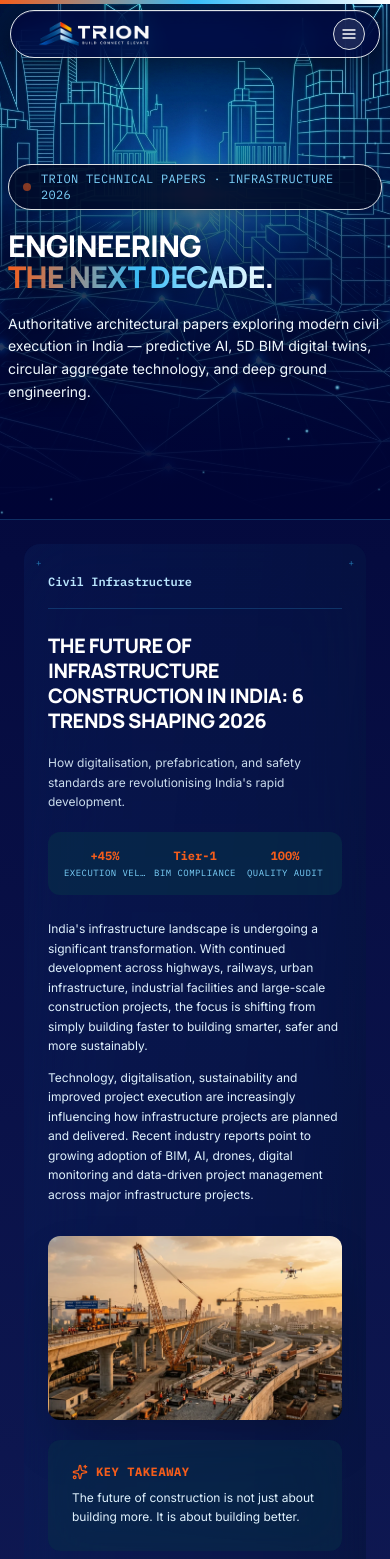
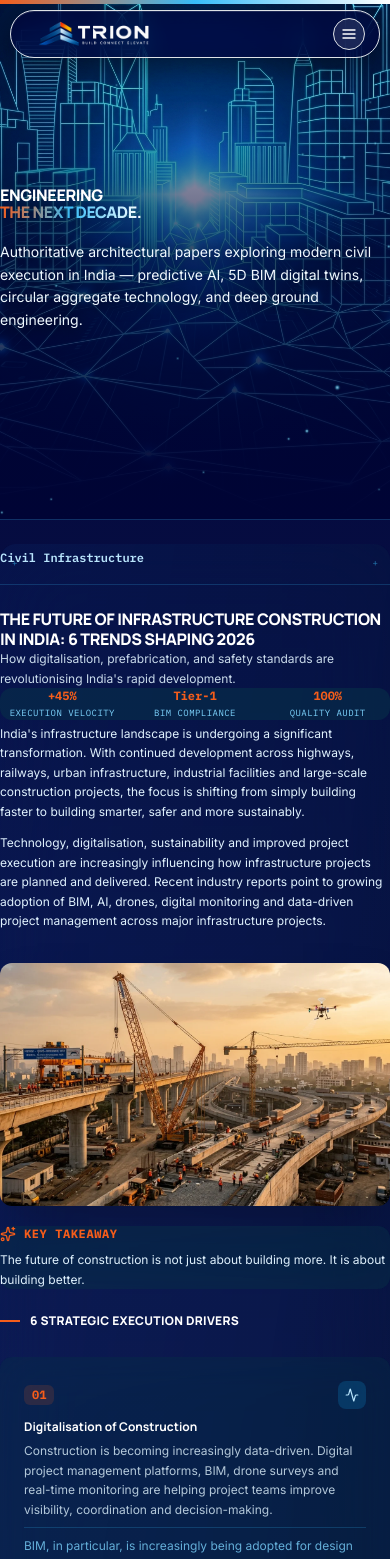
Before and after one commit to psychonimus/Trion, a React (Vite) app: page /blogs in a window 390 px wide. Shown: the top 1559 px of the page. Built offline with nearby package versions, Linux system fonts and the light colour scheme.

Commit message:
layout issue fixed

```diff
--- a/src/components/blogs/BlogsPage.jsx
+++ b/src/components/blogs/BlogsPage.jsx
@@ -635,28 +635,16 @@ export default function BlogsPage() {
         style={{ scaleX }}
       />
 
-      <section className="relative z-10 pt-28 sm:pt-36 lg:pt-40 pb-16 sm:pb-24 border-b border-sky-400/20 overflow-hidden min-h-[520px] lg:min-h-[580px] flex items-center">
+      <section className="relative z-10 xs:pt-28 sm:pt-36 lg:pt-40 xs:pb-16 sm:pb-24 border-b border-sky-400/20 overflow-hidden min-h-[520px] lg:min-h-[580px] flex items-center">
         <ExactCityWireframeHero />
 
-        <div className="max-w-7xl 2xl:max-w-[1580px] mx-auto px-2 md:px-8 lg:px-12 relative z-10 w-full">
+        <div className="max-w-7xl 2xl:max-w-[1580px] mx-auto xs:px-2 md:px-8 lg:px-12 relative z-10 w-full">
           <div className="max-w-2xl lg:max-w-3xl space-y-5 sm:space-y-6">
-            <motion.div
-              initial={{ opacity: 0, y: 15 }}
-              animate={{ opacity: 1, y: 0 }}
-              transition={{ duration: 0.5 }}
-              className="inline-flex items-center gap-2.5 px-3.5 py-1.5 rounded-full bg-[#000a28]/90 border border-sky-400/50 shadow-md font-mono text-xs text-sky-300"
-            >
-              <span className="w-2 h-2 rounded-full bg-[#f55d1b] animate-pulse" />
-              <span className="tracking-wide">
-                TRION TECHNICAL PAPERS · INFRASTRUCTURE 2026
-              </span>
-            </motion.div>
-
             <motion.h1
               initial={{ opacity: 0, y: 20 }}
               animate={{ opacity: 1, y: 0 }}
               transition={{ duration: 0.6, delay: 0.1 }}
-              className="font-primary font-black text-3xl sm:text-5xl lg:text-6xl 2xl:text-7xl text-white leading-[1.05] tracking-tight uppercase drop-shadow-[0_4px_16px_rgba(0,0,0,0.9)]"
+              className="font-primary font-black xs:text-3xl sm:text-5xl lg:text-6xl 2xl:text-7xl text-white leading-[1.05] tracking-tight uppercase drop-shadow-[0_4px_16px_rgba(0,0,0,0.9)]"
             >
               ENGINEERING <br />
               <span className="text-transparent bg-clip-text bg-gradient-to-r from-[#f55d1b] via-[#38bdf8] to-white">
@@ -679,7 +667,7 @@ export default function BlogsPage() {
       </section>
 
       <section className="relative z-10 py-6 lg:py-8">
-        <div className="max-w-7xl 2xl:max-w-[1580px] mx-auto px-4 xs:px-6 sm:px-8 lg:px-12 space-y-10 xs:space-y-12 sm:space-y-14">
+        <div className="max-w-7xl 2xl:max-w-[1580px] mx-auto  xs:px-6 sm:px-8 lg:px-12 space-y-10 xs:space-y-12 sm:space-y-14">
           {BLOG_POSTS.map((post, idx) => {
             const isEven = idx % 2 === 0;
 
@@ -687,7 +675,7 @@ export default function BlogsPage() {
               <article
                 key={post.id}
                 id={post.id}
-                className="scroll-mt-28 rounded-2xl p-4 xs:p-6 sm:p-8 lg:p-10 bg-gradient-to-br from-[#0a2360]/35 via-[#061845]/50 to-[#020b24]/70 backdrop-blur-2xl relative overflow-hidden transition-all duration-300 hover:border-[#f55d1b]/60"
+                className="scroll-mt-28 rounded-2xl xs:p-6 sm:p-8 lg:p-10 bg-gradient-to-br from-[#0a2360]/35 via-[#061845]/50 to-[#020b24]/70 backdrop-blur-2xl relative overflow-hidden transition-all duration-300 hover:border-[#f55d1b]/60"
               >
                 <CornerCrosshairs />
 
@@ -701,11 +689,11 @@ export default function BlogsPage() {
                   </div>
                 </div>
 
-                <div className="grid grid-cols-1 lg:grid-cols-12 gap-8 lg:gap-14 items-start mb-8 sm:mb-10">
+                <div className="grid xs:grid-cols-1 lg:grid-cols-12 gap-8 lg:gap-14 items-start xs:mb-8 sm:mb-10">
                   <div
-                    className={`lg:col-span-6 space-y-5 sm:space-y-6 ${isEven ? "lg:order-1" : "lg:order-2"}`}
+                    className={`lg:col-span-6  xs:space-y-6 ${isEven ? "lg:order-1" : "lg:order-2"}`}
                   >
-                    <h2 className="font-primary font-black text-xl sm:text-3xl lg:text-4xl text-white leading-tight tracking-tight uppercase text-left">
+                    <h2 className="font-primary font-black  xs:text-3xl lg:text-4xl text-white leading-tight tracking-tight uppercase text-left">
                       {post.title}
                     </h2>
 
@@ -713,7 +701,7 @@ export default function BlogsPage() {
                       {post.subtitle}
                     </p>
 
-                    <div className="grid grid-cols-3 gap-2 sm:gap-3 p-3 sm:p-4 rounded-xl bg-sky-950/60  text-center font-mono">
+                    <div className="grid grid-cols-3 gap-2 sm:gap-3 xs:p-3 sm:p-4 rounded-xl bg-sky-950/60  text-center font-mono">
                       {post.stats.map((st, sIdx) => (
                         <div key={sIdx} className="space-y-0.5">
                           <span className="block text-xs sm:text-base font-black text-[#f55d1b]">
@@ -750,7 +738,7 @@ export default function BlogsPage() {
                       />
                     </div>
 
-                    <div className="p-4 md:p-6 rounded-xl bg-sky-950/50  backdrop-blur-xl text-left">
+                    <div className="xs:p-4 md:p-6 rounded-xl bg-sky-950/50  backdrop-blur-xl text-left">
                       <div className="flex items-center gap-2 mb-2 text-[#f55d1b]">
                         <Sparkles className="w-4 h-4" />
                         <span className="font-mono text-xs font-bold uppercase tracking-wider">
@@ -765,7 +753,7 @@ export default function BlogsPage() {
                 </div>
 
                 {post.trends && (
-                  <div className="mt-6 sm:mt-8 pt-6 sm:pt-8 space-y-5 sm:space-y-6">
+                  <div className="xs:mt-6 sm:mt-8 pt-6 sm:pt-8 space-y-5 sm:space-y-6">
                     <div className="flex items-center gap-2.5 pb-2">
                       <span className="w-5 h-[2px] bg-[#f55d1b]" />
                       <h3 className="font-primary font-black text-xs sm:text-base text-white tracking-wide uppercase">
```
